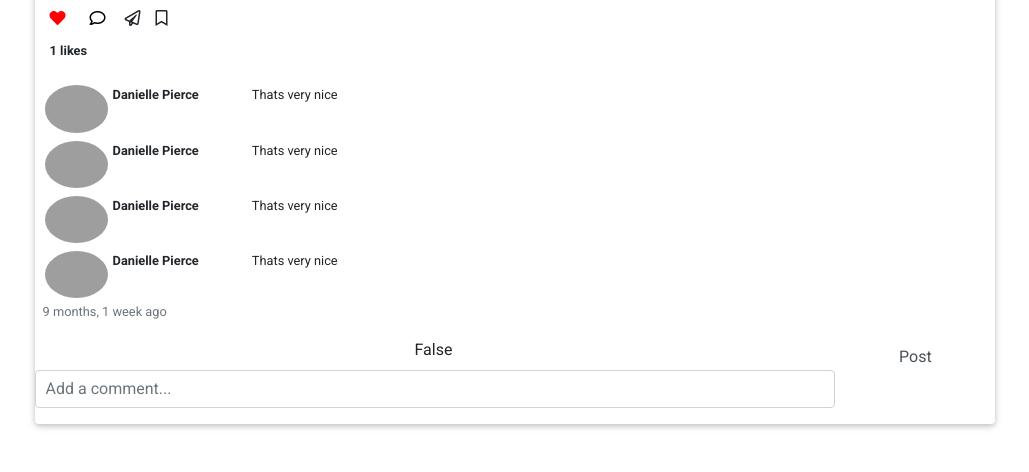
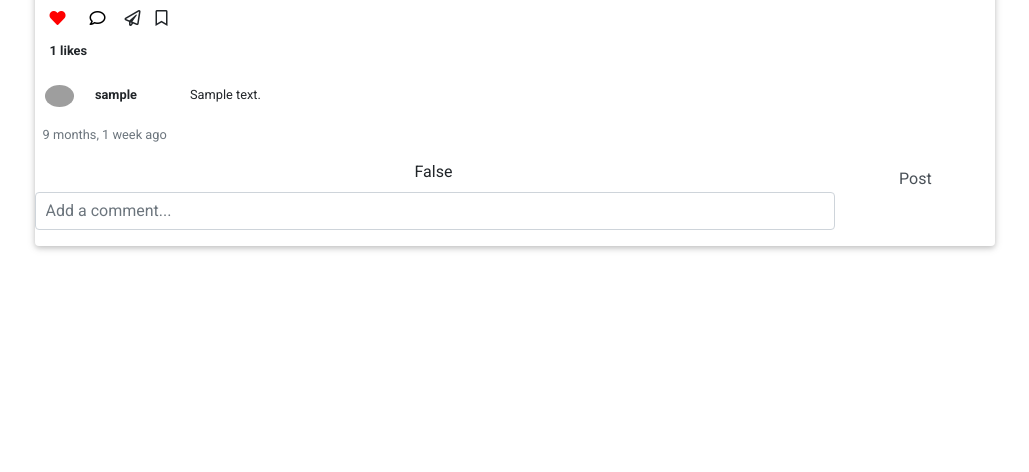
Before and after one commit to D-Kamunya/instagram, a Django app: page /feed/post/1 in a window 1280 px wide. Shown: the part 589-1061 px from the top of the page, without its empty margins (125-1154 px from the left). After the commit the page ends 840 px from the top, so only its background shows below. Run offline with Django 3.2, Linux system fonts and the light colour scheme; a user stored in the database is signed in; tables that the repository leaves empty hold one stand-in row (values such as "Sample post"); some libraries are stand-ins or nearby versions; grey boxes are pictures that could not be loaded.

Commit message:
Create feed post logic to display its comments

```diff
--- a/feed/models.py
+++ b/feed/models.py
@@ -85,6 +85,6 @@
 
 class Image_Comment(models.Model):
 	image = models.ForeignKey(Image, on_delete=models.CASCADE)
-	user = models.ForeignKey(User,  on_delete=models.CASCADE)
+	profile = models.ForeignKey(Profile,  on_delete=models.CASCADE)
 	comment = models.CharField(max_length=255)
 	comment_date = models.DateTimeField(auto_now_add=True)
--- a/feed/templates/feed/post.html
+++ b/feed/templates/feed/post.html
@@ -43,34 +43,65 @@
       <p>{{post.likes}} likes</p>
     </div>
     <div class="comments">
+      {%if comments%}
+        {%if comments|length > 3 %}
+          {%for comment in comments|slice:"0:3"%}
           <div class="comment">
             <div class="name">
-          <img src="https://randomuser.me/api/portraits/women/84.jpg" width="10%" height="10%" class="profile-img"/>
-          <p>Danielle Pierce</p>
-          <p class="ml-5" style="font-weight: normal;">Thats very nice</p>
+              {%if comment.profile.profile_path %}
+              <img src="{{comment.profile.profile_path.cdn_url}}" width="5%" height="5%" class="profile-img"/>
+              {%else%}
+              <img src="https://www.iconfinder.com/data/icons/user-pictures/100/unknown-512.png" class="rounded-circle z-depth-0"
+              alt="avatar image" width="5%" height="5%">
+              {%endif%}
+              <p class="ml-3">{{comment.profile.user.username}}</p>
+              <p class="ml-5" style="font-weight: normal;">{{comment.comment}}</p>
             </div>
           </div>
+          {%endfor%}
+          <div id="hidden-comments" class="hidden-comments">
+          {%for comment in comments|slice:"3:"%}
           <div class="comment">
             <div class="name">
-          <img src="https://randomuser.me/api/portraits/women/84.jpg" width="10%" height="10%" class="profile-img"/>
-          <p>Danielle Pierce</p>
-          <p class="ml-5" style="font-weight: normal;">Thats very nice</p>
+              {%if comment.profile.profile_path %}
+              <img src="{{comment.profile.profile_path.cdn_url}}" width="5%" height="5%" class="profile-img"/>
+              {%else%}
+              <img src="https://www.iconfinder.com/data/icons/user-pictures/100/unknown-512.png" class="rounded-circle z-depth-0"
+              alt="avatar image" width="5%" height="5%">
+              {%endif%}
+              <p class="ml-3">{{comment.profile.user.username}}</p>
+              <p class="ml-5" style="font-weight: normal;">{{comment.comment}}</p>
             </div>
           </div>
+          {%endfor%}
+          </div>
+          <p class="ml-3 text-muted" id="view-all-comments" style="font-weight: normal;">View all {{post.comments}} comments</p>
+          <p class="ml-3 text-muted" id="view-less-comments" style="font-weight: normal;">View less comments</p>
+        {%else%}
+        {%for comment in comments%}
         <div class="comment">
           <div class="name">
-          <img src="https://randomuser.me/api/portraits/women/84.jpg" width="10%" height="10%" class="profile-img"/>
-          <p>Danielle Pierce</p>
-          <p class="ml-5" style="font-weight: normal;">Thats very nice</p>
+            {%if comment.profile.profile_path %}
+            <img src="{{comment.profile.profile_path.cdn_url}}" width="5%" height="5%" class="profile-img"/>
+            {%else%}
+            <img src="https://www.iconfinder.com/data/icons/user-pictures/100/unknown-512.png" class="rounded-circle z-depth-0"
+            alt="avatar image" width="5%" height="5%">
+            {%endif%}
+            <p class="ml-3">{{comment.profile.user.username}}</p>
+            <p class="ml-5" style="font-weight: normal;">{{comment.comment}}</p>
           </div>
         </div>
+        {%endfor%}
+        {%endif%}
+
+      {%else%}
       <div class="comment">
         <div class="name">
-          <img src="https://randomuser.me/api/portraits/women/84.jpg" width="10%" height="10%" class="profile-img"/>
-          <p>Danielle Pierce</p>
-          <p class="ml-5" style="font-weight: normal;">Thats very nice</p>
+          <p>No comments</p>
         </div>
       </div>
+      {%endif%}
+
     </div>
     <p style="font-size: 0.8rem" class="pl-2 text-muted">{{post.upload_date|timesince}} ago</p>
     <div id="comment" class="comment-form">
@@ -90,3 +121,20 @@
 
   </div>
 {%endblock%}
+{%block scripts%}
+<script>
+  $(document).ready(()=>{
+    $('#view-all-comments').click(()=>{
+      $('#hidden-comments').toggle()
+      $('#view-less-comments').toggle()
+      $('#view-all-comments').hide()
+    })
+    $('#view-less-comments').click(()=>{
+      $('#hidden-comments').toggle()
+      $('#view-less-comments').toggle()
+      $('#view-all-comments').show()
+    })
+  })
+</script>
+
+{%endblock%}
--- a/feed/views.py
+++ b/feed/views.py
@@ -3,7 +3,7 @@
 from django.contrib.auth.decorators import login_required
 from users.models import Profile
 from django.db.models import F
-from .models import Image,Like
+from .models import Image,Like,Image_Comment
 from .forms import NewImageForm,NewCommentForm
 from users import views as user_views
 # Create your views here.
@@ -59,15 +59,17 @@
 def post(request,post_id):
   post=Image.get_image_by_id(post_id)
   posts_liked=[]
+  post_comments=Image_Comment.objects.filter(image=post)
   for like in get_liked_posts(request):
     posts_liked.append(like.post)
+
 
   if request.method == "POST":
         comment_form = NewCommentForm(request.POST)
 
         if comment_form.is_valid():
             comment = comment_form.save(commit=False)
-            comment.user = request.user
+            comment.profile = Profile.get_profile_by_userid(request.user.id)
             comment.image = post
             comment.save()
             comment_form = NewCommentForm()
@@ -79,7 +81,8 @@
     'profile':request.user.profile,
     'post':post,
     'posts_liked':posts_liked,
-    'form':comment_form
+    'form':comment_form,
+    'comments':post_comments
 
   }
   return render(request, 'feed/post.html',context)
--- a/static/css/base.css
+++ b/static/css/base.css
@@ -40,6 +40,9 @@
   overflow: hidden;
   box-shadow: none;
 }
+.hidden-comments,#view-less-comments{
+  display:none
+}
 @media (min-width: 992px){
   .instagram-body{
     padding-left: 7vw;
```
Also changed, not shown: feed/migrations/0004_auto_20201020_1330.py (added). Lines whose indentation alone changed are shown as unchanged.
